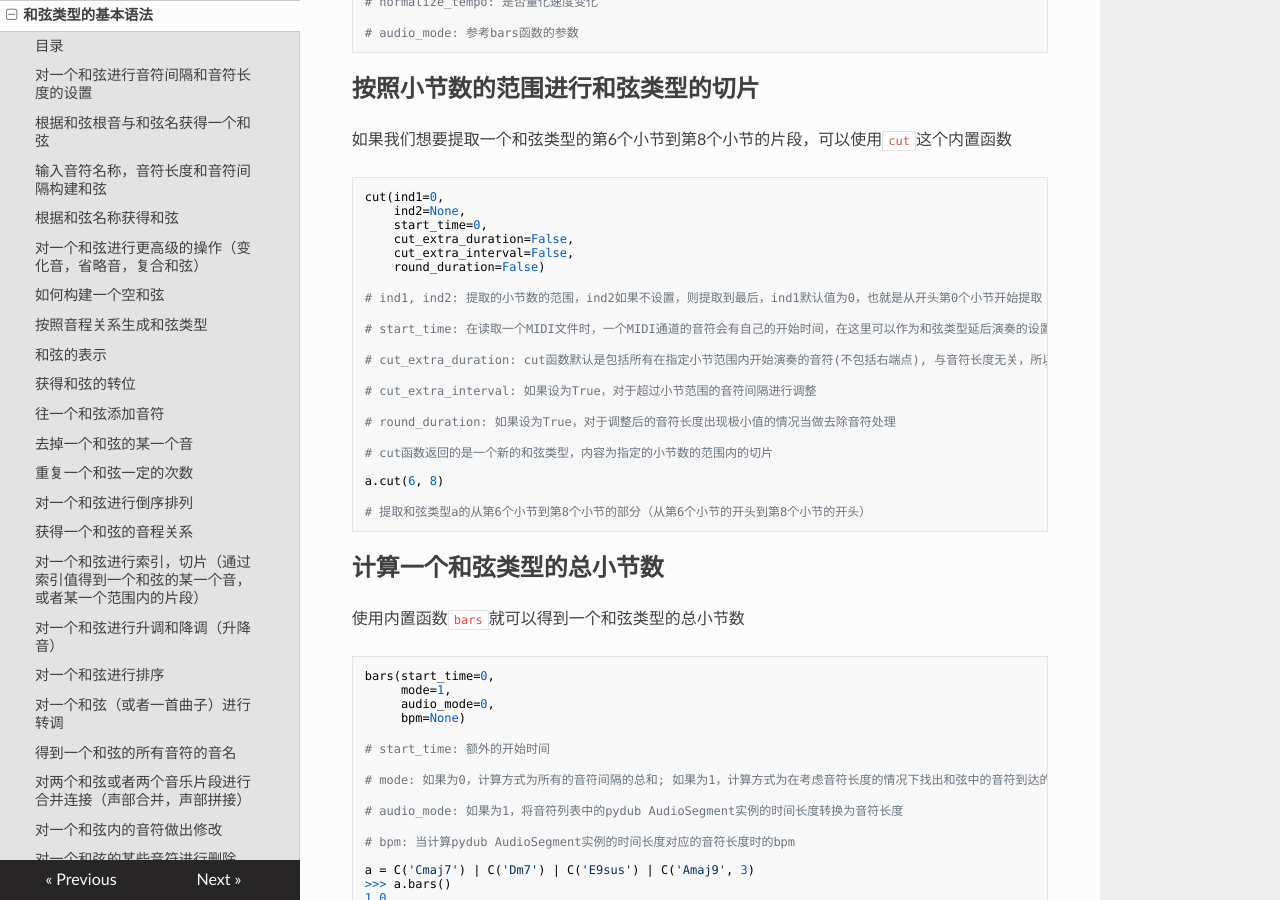
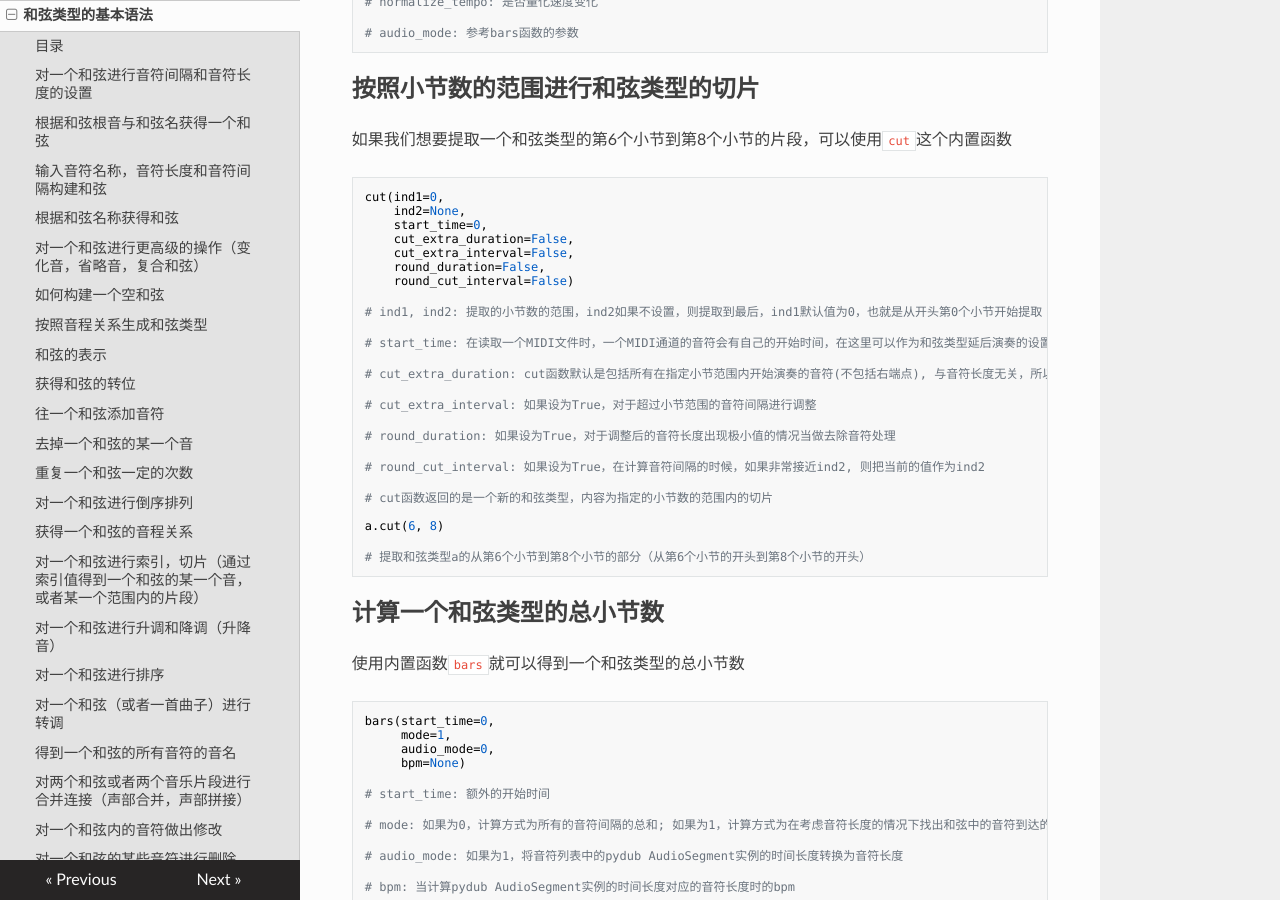
Before and after one commit to Rainbow-Dreamer/musicpy_docs_zh_CN, an MkDocs documentation site: the page built from docs/Basic syntax of chord type.md, in a window 1280 px wide and 900 px high, scrolled down 26434 px. Built offline with MkDocs 1.6.1, drawn with Linux system fonts in a browser that asks for light colours; nearby versions of some CDN libraries.

Commit message:
Update Basic syntax of chord type.md

```diff
--- a/docs/Basic syntax of chord type.md
+++ b/docs/Basic syntax of chord type.md
@@ -1388,7 +1388,8 @@ cut(ind1=0,
     start_time=0,
     cut_extra_duration=False,
     cut_extra_interval=False,
-    round_duration=False)
+    round_duration=False,
+    round_cut_interval=False)
 
 # ind1, ind2: 提取的小节数的范围，ind2如果不设置，则提取到最后，ind1默认值为0，也就是从开头第0个小节开始提取
 
@@ -1399,6 +1400,8 @@ cut(ind1=0,
 # cut_extra_interval: 如果设为True，对于超过小节范围的音符间隔进行调整
 
 # round_duration: 如果设为True，对于调整后的音符长度出现极小值的情况当做去除音符处理
+
+# round_cut_interval: 如果设为True，在计算音符间隔的时候，如果非常接近ind2, 则把当前的值作为ind2
 
 # cut函数返回的是一个新的和弦类型，内容为指定的小节数的范围内的切片
 
```
